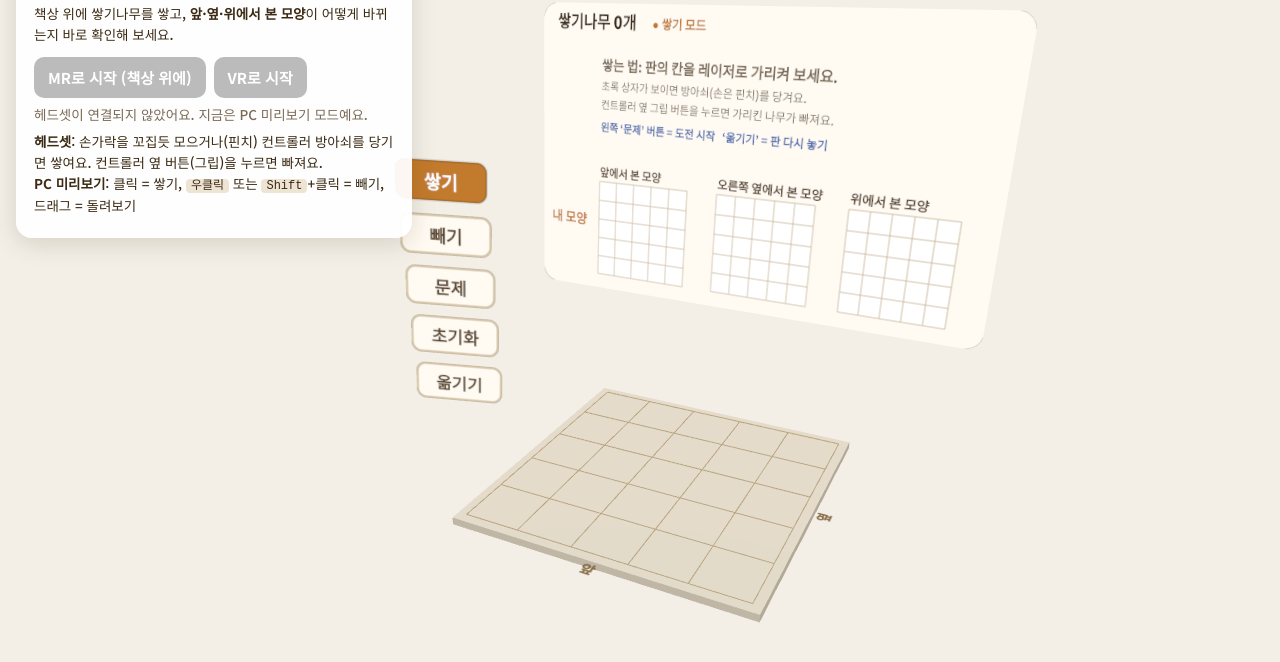
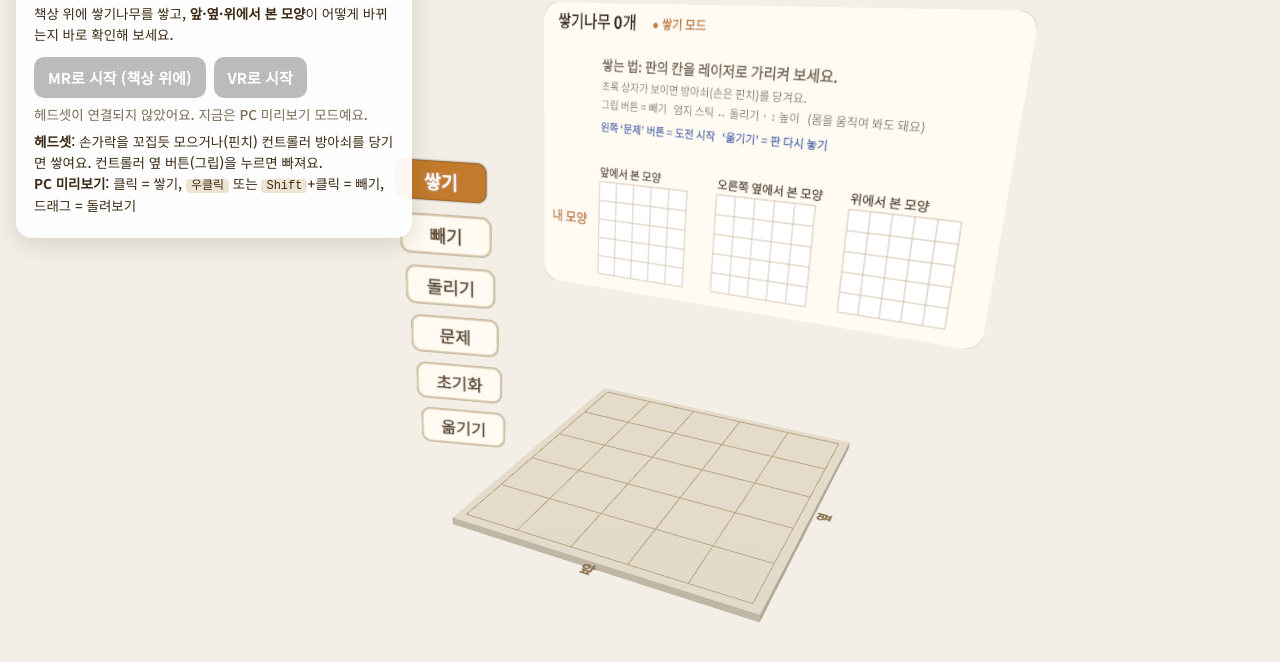
Before and after one commit to bamjjam/ssaki-mr-lab, a plain HTML site: page index.html in a window 1280 px wide. Shown: the part 64-726 px from the top of the page. Drawn offline with nearby package versions, Linux system fonts and the light colour scheme; animation ran at ten frames a second.

Commit message:
판 돌리기 추가 (돌리기 버튼 90°, 엄지 스틱 좌우)
- 판·나무·'앞' 표시만 돌고 패널과 버튼은 제자리
- 돌리기 버튼: 90°씩 부드럽게 회전 (손 추적에서도 사용 가능)
- 엄지 스틱 좌우: 자유 회전

Co-Authored-By: Claude Opus 5.5 <noreply@anthropic.com>
Claude-Session: https://claude.ai/code/session_01SSV8g3WEQLvPgtNgXzEu7h

```diff
--- a/index.html
+++ b/index.html
@@ -112,6 +112,9 @@ scene.add(sun);
 // 쌓기나무 판 전체를 담는 그룹 (MR에서는 사용자 앞 책상 높이로 옮김)
 const world = new THREE.Group();
 scene.add(world);
+// 돌아가는 부분(판·나무·글자)만 따로 묶음 — 패널과 버튼은 제자리
+const board = new THREE.Group();
+world.add(board);
 
 // 판
 const base = new THREE.Mesh(
@@ -119,7 +122,7 @@ const base = new THREE.Mesh(
   new THREE.MeshStandardMaterial({ color: '#efe6d4', roughness: 0.9 })
 );
 base.position.y = -0.004;
-world.add(base);
+board.add(base);
 
 const gridPts = [];
 for (let i = 0; i <= N; i++) {
@@ -128,7 +131,7 @@ for (let i = 0; i <= N; i++) {
 }
 const gridGeo = new THREE.BufferGeometry();
 gridGeo.setAttribute('position', new THREE.Float32BufferAttribute(gridPts, 3));
-world.add(new THREE.LineSegments(gridGeo, new THREE.LineBasicMaterial({ color: '#b9a582' })));
+board.add(new THREE.LineSegments(gridGeo, new THREE.LineBasicMaterial({ color: '#b9a582' })));
 
 // VR 모드에서만 보이는 책상과 바닥
 const vrRoom = new THREE.Group();
@@ -170,7 +173,7 @@ function flatLabel(text, w, x, z, rotZ = 0) {
     ctx.clearRect(0, 0, 256, 96); ctx.fillStyle = '#8a6a3c'; ctx.font = `900 64px ${FONT}`;
     ctx.textAlign = 'center'; ctx.textBaseline = 'middle'; ctx.fillText(text, 128, 50); tex.needsUpdate = true;
   };
-  world.add(m);
+  board.add(m);
   return m;
 }
 const labels = [
@@ -182,6 +185,7 @@ const labels = [
 const BUTTONS = [
   { id: 'add', label: '쌓기' },
   { id: 'remove', label: '빼기' },
+  { id: 'rotate', label: '돌리기' },
   { id: 'quiz', label: '문제' },
   { id: 'clear', label: '초기화' },
   { id: 'move', label: '옮기기' },
@@ -311,7 +315,7 @@ function drawPanel() {
     ctx.fillText('쌓는 법: 판의 칸을 레이저로 가리켜 보세요.', 150, 140);
     ctx.font = `500 24px ${FONT}`;
     ctx.fillText('초록 상자가 보이면 방아쇠(손은 핀치)를 당겨요.', 150, 182);
-    ctx.fillText('컨트롤러 옆 그립 버튼을 누르면 가리킨 나무가 빠져요.', 150, 222);
+    ctx.fillText('그립 버튼 = 빼기   엄지 스틱 ↔ 돌리기 · ↕ 높이   (몸을 움직여 봐도 돼요)', 150, 222);
     ctx.fillStyle = '#4f6fb0'; ctx.font = `700 24px ${FONT}`;
     ctx.fillText('왼쪽 ‘문제’ 버튼 = 도전 시작   ‘옮기기’ = 판 다시 놓기', 150, 272);
   }
@@ -331,7 +335,7 @@ const woodA = new THREE.MeshStandardMaterial({ color: '#e2b36f', roughness: 0.75
 const woodB = new THREE.MeshStandardMaterial({ color: '#d29c55', roughness: 0.75 });
 const edgeMat = new THREE.LineBasicMaterial({ color: '#7a5326' });
 const cubes = new THREE.Group();
-world.add(cubes);
+board.add(cubes);
 let cubeMeshes = [];
 
 const cellPos = (x, y, z, v = new THREE.Vector3()) =>
@@ -355,7 +359,7 @@ function makeGhost() {
   const g = new THREE.Mesh(new THREE.BoxGeometry(CELL * 1.02, CELL * 1.02, CELL * 1.02),
     new THREE.MeshBasicMaterial({ color: '#36b37e', transparent: true, opacity: 0.35, depthWrite: false }));
   g.visible = false;
-  world.add(g);
+  board.add(g);
   return g;
 }
 const ghosts = [makeGhost(), makeGhost(), makeGhost()];
@@ -375,7 +379,7 @@ function pick(rc, forceMode) {
 
   let x, z, y;
   if (o === base) {
-    const local = world.worldToLocal(hit.point.clone());
+    const local = board.worldToLocal(hit.point.clone());
     x = Math.floor((local.x + HALF) / CELL); z = Math.floor((local.z + HALF) / CELL);
     if (!inb(x) || !inb(z)) return { type: m, valid: false, hidden: true, dist: hit.distance };
     if (m === 'remove') {
@@ -465,6 +469,7 @@ function pressButton(id) {
     say(id === 'add' ? '쌓기: 판의 칸을 가리키고 방아쇠!' : '빼기: 뺄 나무를 가리키고 방아쇠!',
         id === 'add' ? '#c27a2c' : '#c9483b', 3000);
   }
+  else if (id === 'rotate') { rotTarget = (rotTarget ?? board.rotation.y) - Math.PI / 2; }
   else if (id === 'clear') { h = makeHeights(); solved = false; afterChange(); say('모두 치웠어요', '#7a6a55', 1500); }
   else if (id === 'quiz') {
     quiz = quiz + 1 >= PRESETS.length ? -1 : quiz + 1;
@@ -625,7 +630,7 @@ renderer.xr.addEventListener('sessionend', () => {
   controls.enabled = true;
   scene.background = BG;
   vrRoom.visible = false; floorGrid.visible = false;
-  world.position.set(0, 0, 0); world.rotation.set(0, 0, 0);
+  world.position.set(0, 0, 0); world.rotation.set(0, 0, 0); board.rotation.set(0, 0, 0); rotTarget = null;
 });
 
 (async () => {
@@ -706,13 +711,21 @@ addEventListener('resize', () => {
 
 // ---------- 매 프레임 ----------
 let lastTime = 0;
+let rotTarget = null;   // '돌리기' 버튼으로 90°씩 부드럽게 돌릴 목표 각도
 renderer.setAnimationLoop((time, frame) => {
   const dt = Math.min(0.1, (time - lastTime) / 1000 || 0); lastTime = time;
+  if (rotTarget !== null) {
+    const d = rotTarget - board.rotation.y;
+    board.rotation.y += d * Math.min(1, dt * 8);
+    if (Math.abs(d) < 0.003) { board.rotation.y = rotTarget; rotTarget = null; }
+  }
   if (renderer.xr.isPresenting) {
     // 엄지 스틱 위·아래로 판 높이 조절
     for (const c of controllers) {
       const ax = c.userData.src?.gamepad?.axes;
       if (ax && Math.abs(ax[3] || 0) > 0.4) world.position.y -= ax[3] * dt * 0.25;
+      // 엄지 스틱 좌우로 판 돌리기 (판 가운데를 중심으로)
+      if (ax && Math.abs(ax[2] || 0) > 0.4) { board.rotation.y -= ax[2] * dt * 1.6; rotTarget = null; }
     }
     if (needPlace && frame && ++placeFrames > 4) { placeInFront(); needPlace = false; }
     if (placing) {
```
